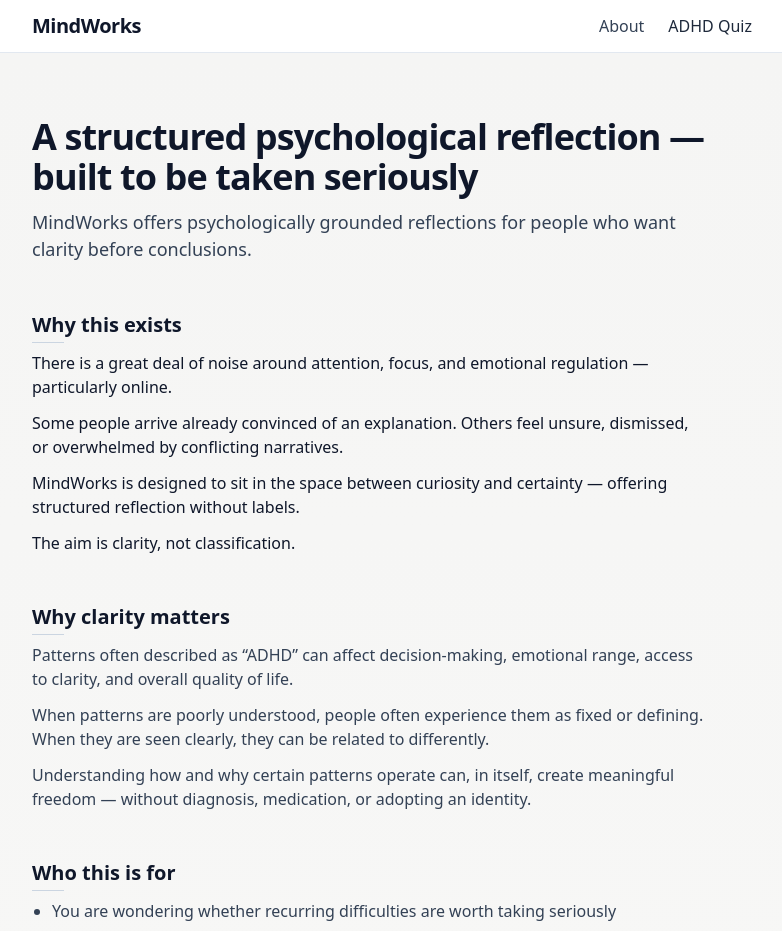
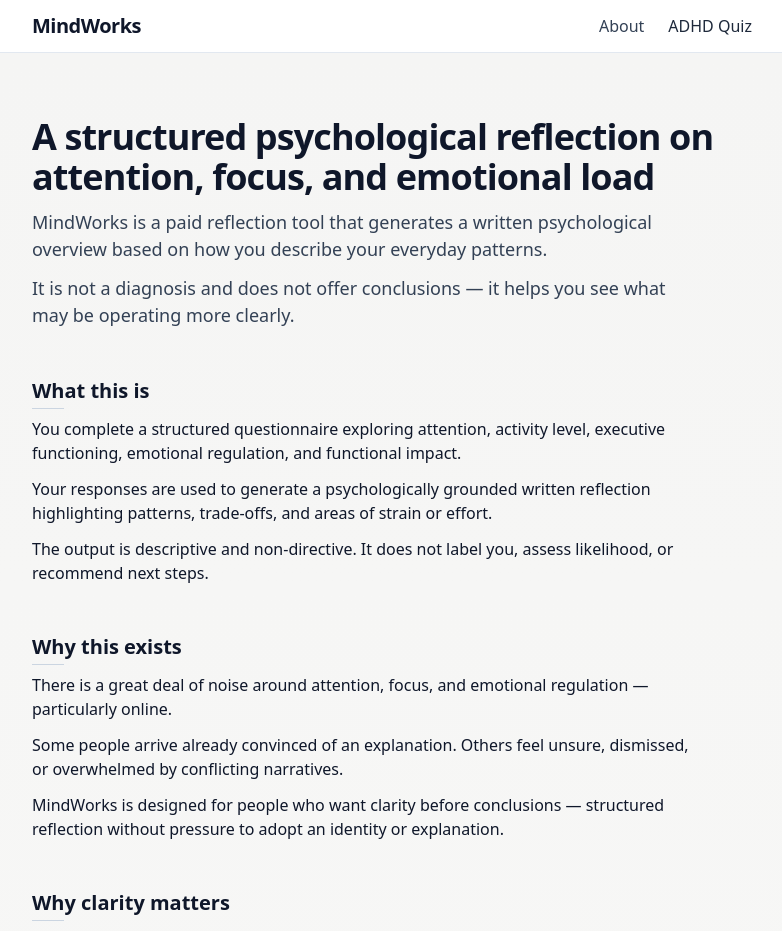
Before and after one commit to stopinder/therapy-orientation-quiz, a Vue app: page /about in a window 1280 px wide. Shown: the top 931 px of the page, without its empty margins (248-1030 px from the left). Built offline with nearby package versions, Linux system fonts and the light colour scheme; no server answers.

Commit message:
feedback mailto

```diff
--- a/src/views/About.vue
+++ b/src/views/About.vue
@@ -5,12 +5,40 @@
       <!-- HERO -->
       <section class="space-y-3">
         <h1 class="text-3xl md:text-4xl font-semibold tracking-tight">
-          A structured psychological reflection — built to be taken seriously
+          A structured psychological reflection on attention, focus, and emotional load
         </h1>
 
         <p class="text-lg leading-normal text-slate-700 max-w-2xl">
-          MindWorks offers psychologically grounded reflections for people who want
-          clarity before conclusions.
+          MindWorks is a paid reflection tool that generates a written psychological overview
+          based on how you describe your everyday patterns.
+        </p>
+
+        <p class="text-lg leading-normal text-slate-700 max-w-2xl">
+          It is not a diagnosis and does not offer conclusions —
+          it helps you see what may be operating more clearly.
+        </p>
+      </section>
+
+      <!-- WHAT THIS IS -->
+      <section class="space-y-3 max-w-2xl">
+        <h2 class="text-xl font-semibold relative inline-block mt-6">
+          What this is
+          <span class="absolute left-0 -bottom-1 h-px w-8 bg-slate-300"></span>
+        </h2>
+
+        <p>
+          You complete a structured questionnaire exploring attention, activity level,
+          executive functioning, emotional regulation, and functional impact.
+        </p>
+
+        <p>
+          Your responses are used to generate a psychologically grounded written reflection
+          highlighting patterns, trade-offs, and areas of strain or effort.
+        </p>
+
+        <p>
+          The output is descriptive and non-directive. It does not label you,
+          assess likelihood, or recommend next steps.
         </p>
       </section>
 
@@ -27,17 +55,13 @@
         </p>
 
         <p>
-          Some people arrive already convinced of an explanation. Others feel unsure,
-          dismissed, or overwhelmed by conflicting narratives.
+          Some people arrive already convinced of an explanation.
+          Others feel unsure, dismissed, or overwhelmed by conflicting narratives.
         </p>
 
         <p>
-          MindWorks is designed to sit in the space between curiosity and certainty —
-          offering structured reflection without labels.
-        </p>
-
-        <p class="font-medium">
-          The aim is clarity, not classification.
+          MindWorks is designed for people who want clarity before conclusions —
+          structured reflection without pressure to adopt an identity or explanation.
         </p>
       </section>
 
@@ -49,18 +73,19 @@
         </h2>
 
         <p class="text-slate-700">
-          Patterns often described as “ADHD” can affect decision-making, emotional range,
-          access to clarity, and overall quality of life.
+          Patterns often described as “ADHD” can influence decision-making,
+          emotional range, energy use, and overall quality of life.
         </p>
 
         <p class="text-slate-700">
-          When patterns are poorly understood, people often experience them as fixed or defining.
-          When they are seen clearly, they can be related to differently.
+          When patterns are poorly understood, they are often experienced as fixed or defining.
+          When they are seen more clearly, they can be related to with greater flexibility.
         </p>
 
         <p class="text-slate-700">
-          Understanding how and why certain patterns operate can, in itself,
-          create meaningful freedom — without diagnosis, medication, or adopting an identity.
+          Insight does not require diagnosis.
+          For many people, understanding how effort, friction, and trade-offs show up
+          is already meaningful.
         </p>
       </section>
 
@@ -72,9 +97,9 @@
         </h2>
 
         <ul class="space-y-1 list-disc pl-5 text-slate-700">
-          <li>You are wondering whether recurring difficulties are worth taking seriously</li>
-          <li>You notice patterns over time rather than isolated bad days</li>
+          <li>You are noticing recurring patterns rather than isolated bad days</li>
           <li>You want something more grounded than social media narratives</li>
+          <li>You are curious, but not certain, about common explanations such as ADHD</li>
           <li>You are not looking for labels or quick answers</li>
         </ul>
 
@@ -96,12 +121,11 @@
         </p>
 
         <p class="text-slate-700">
-          He has decades of experience across NHS and private clinical settings,
-          working with complex, real-world presentations rather than abstract categories.
+          His work spans NHS and private clinical settings,
+          with a focus on real-world psychological functioning
+          rather than abstract classification.
         </p>
       </section>
-
-
 
       <!-- FAQ -->
       <section class="space-y-3 max-w-2xl pt-2">
@@ -168,6 +192,7 @@
           </div>
         </div>
       </section>
+
       <!-- CTA -->
       <section class="pt-4 flex justify-center">
         <a
@@ -177,30 +202,21 @@
           Take the quiz
         </a>
       </section>
+
       <div class="mt-8 pt-6 border-t border-slate-300/70"></div>
 
       <!-- FOOTER -->
       <footer class="mt-16 border-t border-slate-200 bg-stone-50 px-6 py-10 text-sm text-slate-600">
         <div class="max-w-3xl mx-auto space-y-8">
 
-          <!-- Service identity -->
           <div class="space-y-1">
-            <p class="font-medium text-slate-800">
-              MindWorks
-            </p>
-            <p>
-              A paid psychological reflection tool.
-            </p>
-            <p>
-              Affiliated with Chrysalis Therapy Services.
-            </p>
+            <p class="font-medium text-slate-800">MindWorks</p>
+            <p>A paid psychological reflection tool.</p>
+            <p>Affiliated with Chrysalis Therapy Services.</p>
           </div>
 
-          <!-- Professional standing -->
           <div class="space-y-1">
-            <p class="font-medium text-slate-700">
-              Professional standing
-            </p>
+            <p class="font-medium text-slate-700">Professional standing</p>
             <ul class="space-y-0.5">
               <li>
                 <a
@@ -225,40 +241,25 @@
             </ul>
           </div>
 
-          <!-- Scope and limits -->
           <div class="space-y-1">
-            <p class="font-medium text-slate-700">
-              Scope &amp; limits
-            </p>
+            <p class="font-medium text-slate-700">Scope &amp; limits</p>
             <p class="leading-relaxed">
               MindWorks provides non-diagnostic psychological reflections for self-understanding only.
             </p>
             <nav class="flex flex-wrap gap-x-4 gap-y-1 pt-1">
-              <router-link
-                  to="/terms"
-                  class="underline hover:text-slate-800"
-              >
+              <router-link to="/terms" class="underline hover:text-slate-800">
                 Terms of Use
               </router-link>
-              <router-link
-                  to="/privacy"
-                  class="underline hover:text-slate-800"
-              >
+              <router-link to="/privacy" class="underline hover:text-slate-800">
                 Privacy Policy
               </router-link>
             </nav>
           </div>
 
-          <!-- Contact and transparency -->
           <div class="space-y-1">
-            <p class="font-medium text-slate-700">
-              Contact &amp; transparency
-            </p>
+            <p class="font-medium text-slate-700">Contact &amp; transparency</p>
             <nav class="flex flex-wrap gap-x-4 gap-y-1">
-              <router-link
-                  to="/contact"
-                  class="underline hover:text-slate-800"
-              >
+              <router-link to="/contact" class="underline hover:text-slate-800">
                 Contact / Feedback
               </router-link>
               <a
@@ -275,7 +276,6 @@
         </div>
       </footer>
 
-
     </div>
   </main>
 </template>
```
